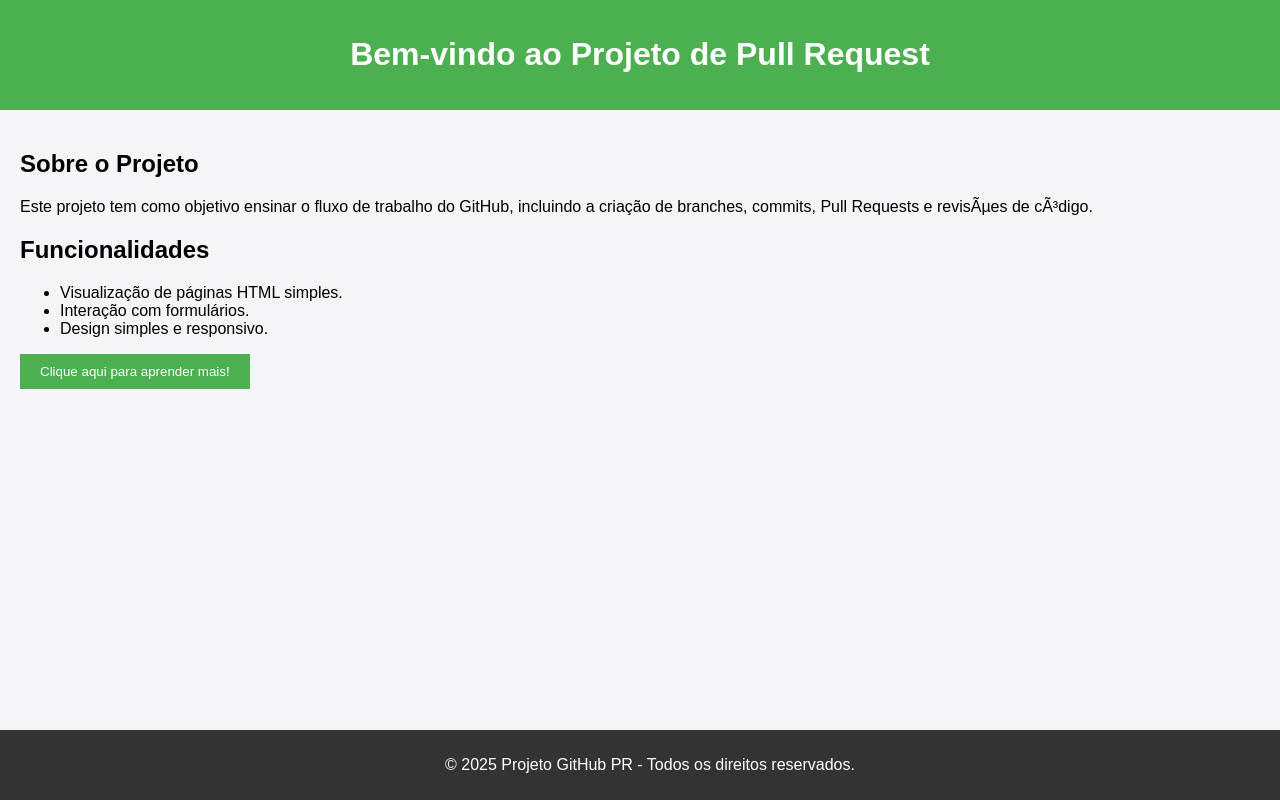
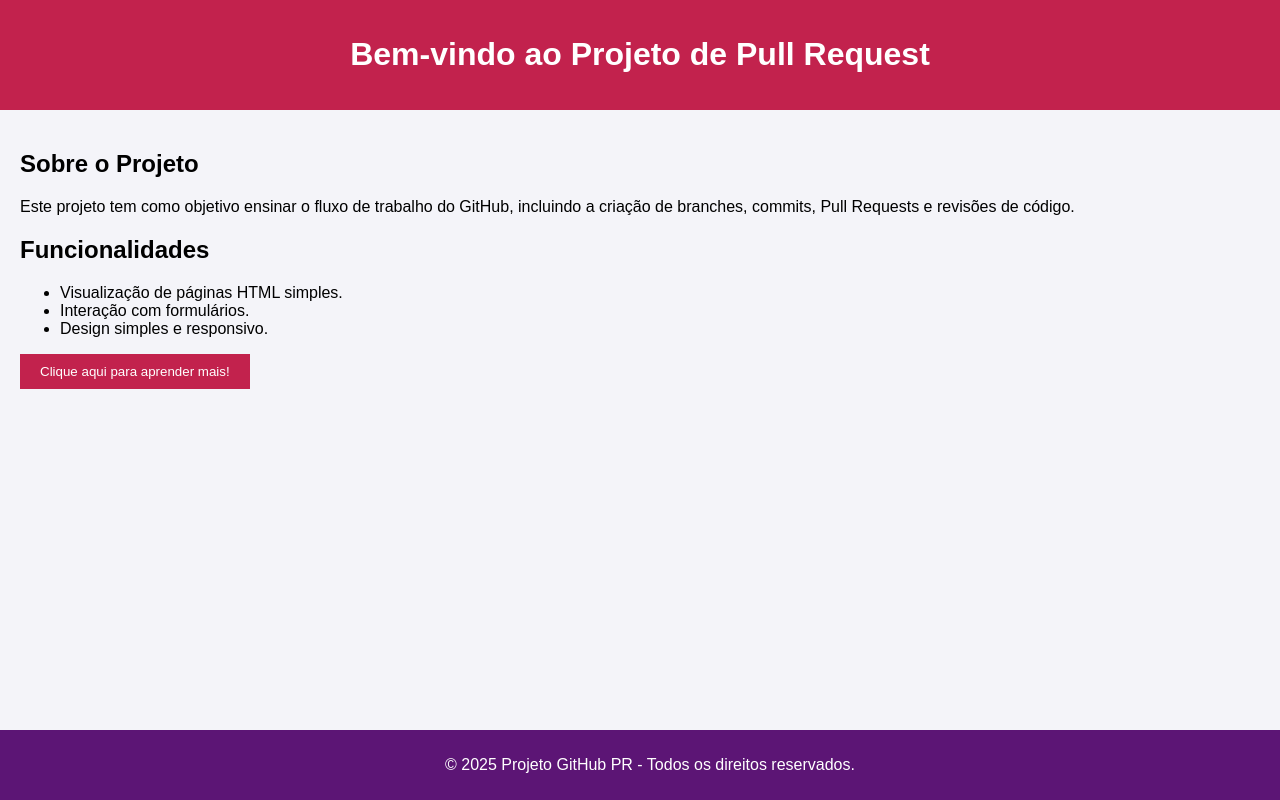
Before and after one commit to sosogasp/freddy, a plain HTML site: page index.html in a window 1280 px wide. Drawn offline with Linux system fonts and the light colour scheme.

Commit message:
Mudando corzinha

```diff
--- a/index.html
+++ b/index.html
@@ -12,7 +12,7 @@
         padding: 0;
       }
       header {
-        background-color: #4caf50;
+        background-color: #c2224d;
         color: white;
         padding: 15px;
         text-align: center;
@@ -21,7 +21,7 @@
         padding: 20px;
       }
       footer {
-        background-color: #333;
+        background-color: #5c1575;
         color: white;
         text-align: center;
         padding: 10px;
@@ -30,7 +30,7 @@
         width: 100%;
       }
       .btn {
-        background-color: #4caf50;
+        background-color: #c2224d;
         color: white;
         padding: 10px 20px;
         border: none;
@@ -39,8 +39,10 @@
         display: inline-block;
       }
       .btn:hover {
-        background-color: #45a049;
+        background-color: #ffefe3;
       }
+
+
     </style>
   </head>
   <body>
@@ -53,8 +55,8 @@
         <h2>Sobre o Projeto</h2>
         <p>
           Este projeto tem como objetivo ensinar o fluxo de trabalho do GitHub,
-          incluindo a criação de branches, commits, Pull Requests e revisÃµes de
-          cÃ³digo.
+          incluindo a criação de branches, commits, Pull Requests e revisões de
+          código.
         </p>
       </section>
 
```
